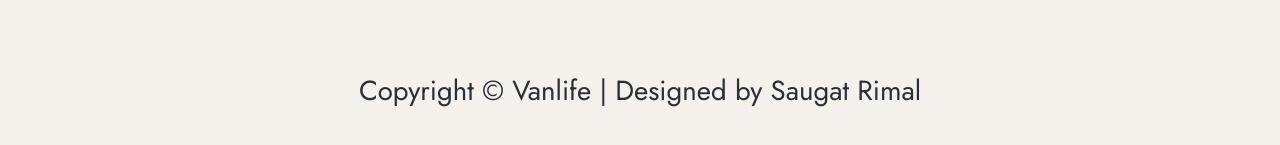
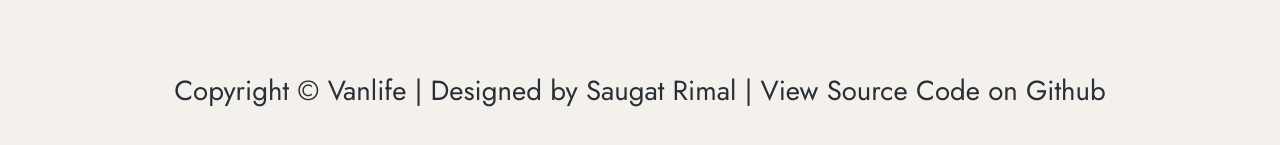
Before and after one commit to saugat-rimal/vanlife, a React (Vite) app: page / in a window 1280 px wide. Shown: the part 2324-2469 px from the top of the page. Built offline with nearby package versions, Linux system fonts and the light colour scheme; no server answers; what miragejs would draw is missing.

Commit message:
footer message

```diff
--- a/src/components/Footer.jsx
+++ b/src/components/Footer.jsx
@@ -1,10 +1,11 @@
 import React from 'react'
+import { Link } from 'react-router-dom'
 
 const Footer = () => {
     return (
         <footer className='region footer'>
             <p className='wrapper'>
-                Copyright © Vanlife | Designed by Saugat Rimal
+                Copyright © Vanlife | Designed by Saugat Rimal | View Source <Link to="https://github.com/saugat-rimal/vanlife" target='_blank' >Code on Github</Link>
             </p>
         </footer>
     )
```
